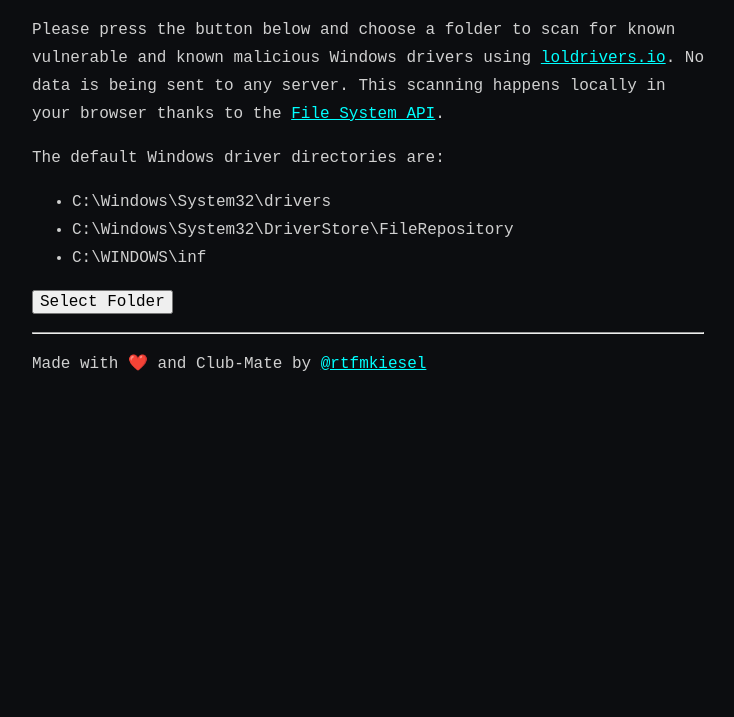
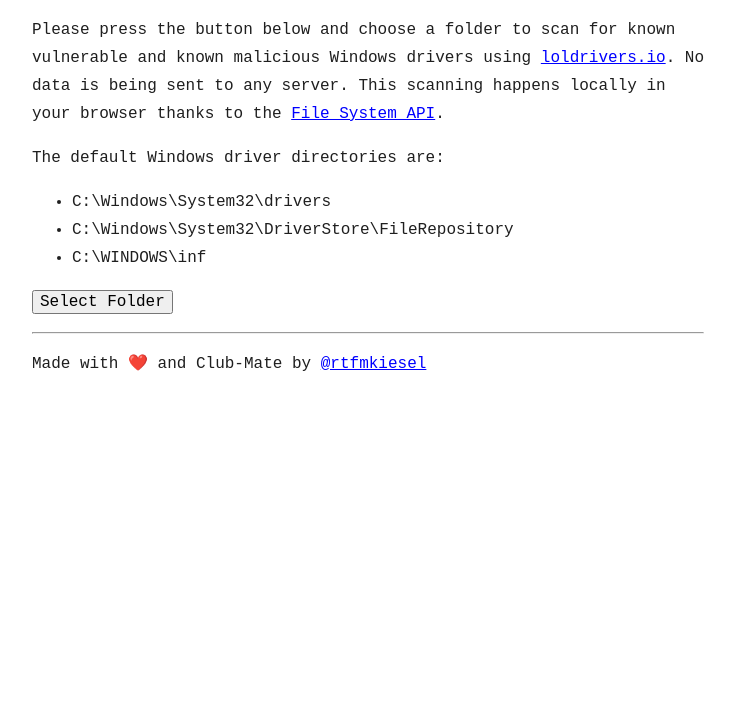
Before and after one commit to rtfmkiesel/loldrivers-webclient, a plain HTML site: page index.html in a window 1280 px wide. Shown: the part 83-800 px from the top of the page, without its empty margins (272-1006 px from the left). Drawn offline with nearby package versions, Linux system fonts and the light colour scheme; no server answers.

Commit message:
added white mode

```diff
--- a/index.html
+++ b/index.html
@@ -72,7 +72,7 @@
 				// No MD5, try SHA1
 				response = await lookupHash(sha1Hash);
 				if (!response.ok) {
-					// No SHA1, try SHA2
+					// No SHA1, try SHA256
 				  response = await lookupHash(sha256Hash);
 				}
 			  }
@@ -126,6 +126,18 @@
 			.match-entry {
 				color: rgb(255, 50, 50);
 			}
+
+			@media (prefers-color-scheme: light) {
+				body {
+					color: rgb(31, 31, 31);
+					background-color: #fff;
+				}
+
+				a,
+				a:active {
+					color: blue;
+				}
+			}
 		  </style>
 	</body>
 </html>
```
